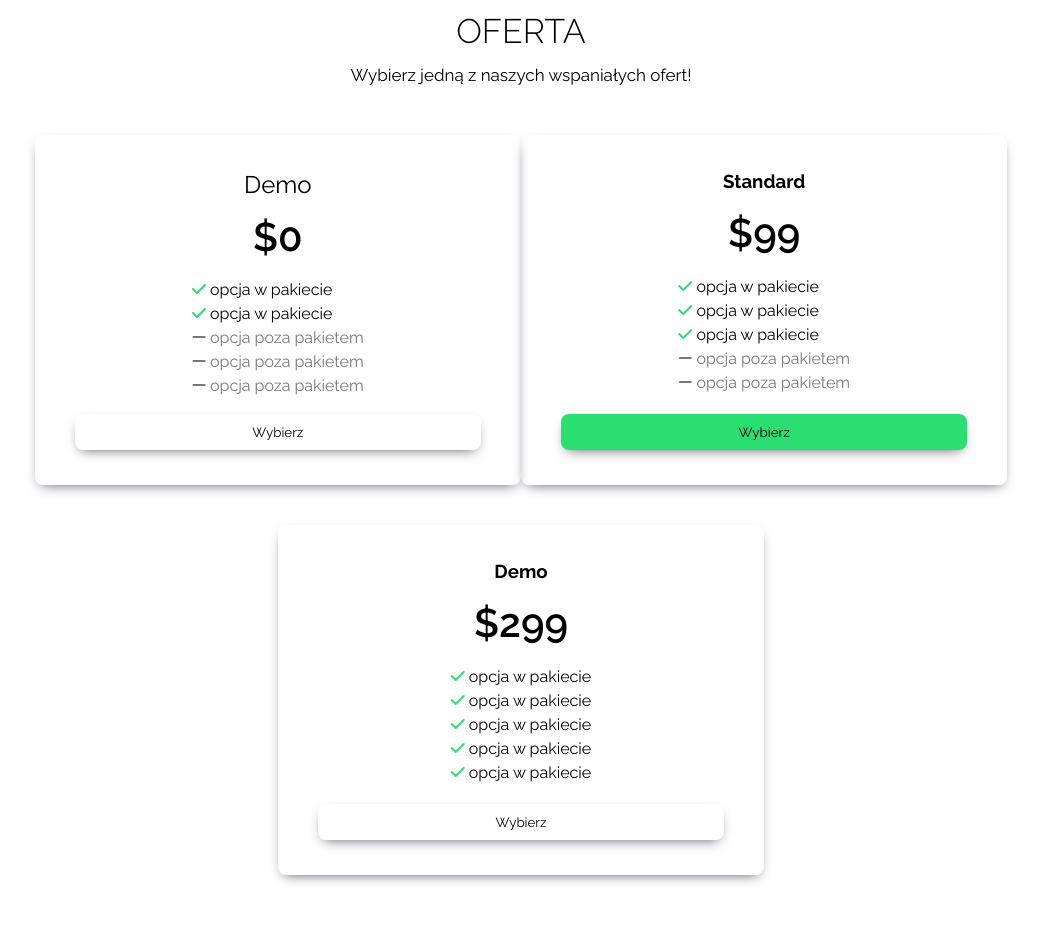
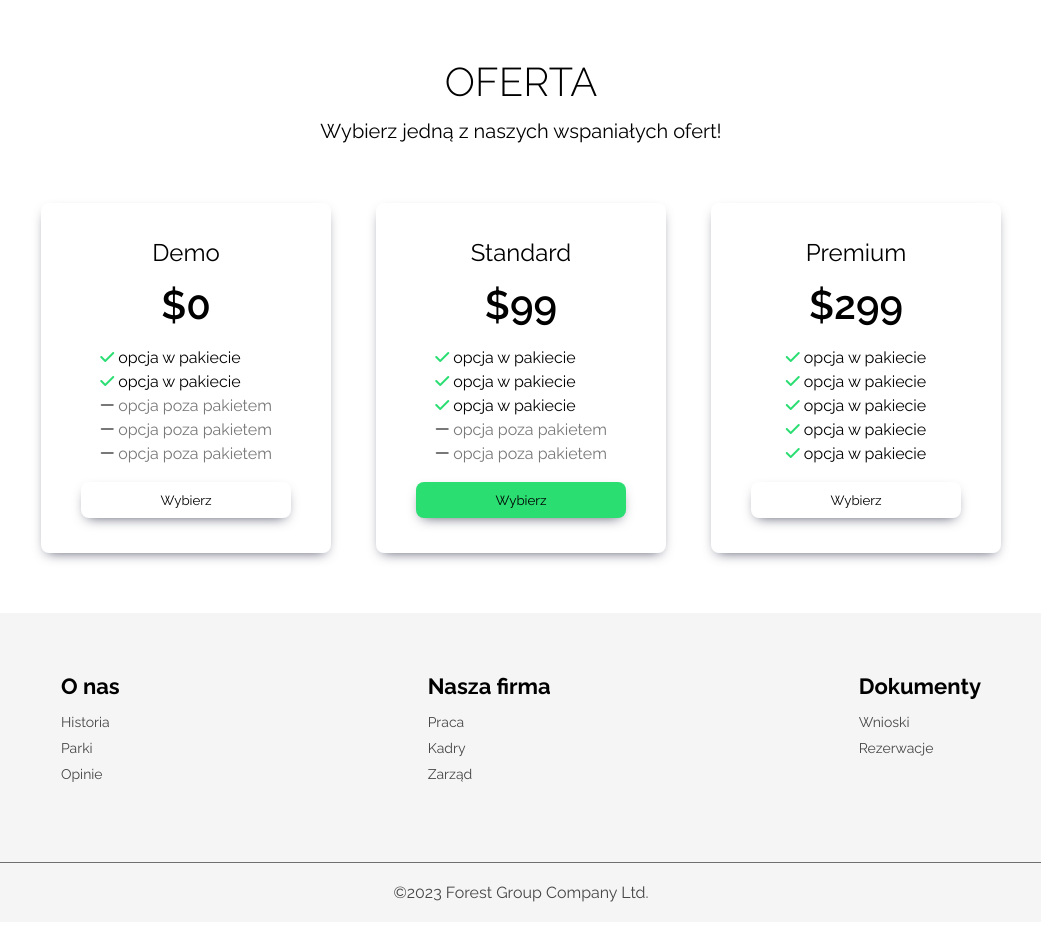
Before and after one commit to Czekol/matura, a website: page index.html in a window 1280 px wide. Shown: the part 1344-2284 px from the top of the page, without its empty margins (119-1160 px from the left). Drawn offline with Linux system fonts and the light colour scheme.

Commit message:
almost finished footer

```diff
--- a/index.html
+++ b/index.html
@@ -87,12 +87,17 @@
 
         <section class="hero-img">
             <div class="hero-img__shadow"></div>
+            <div class="small-wrapper">
                 <div class="hero-img__box">
                     <h2 class="hero-img__box-title">Przygoda dla całej rodziny</h2>
                 </div>
+            </div>
+
+
         </section>
 
         <section class="offers">
+            <div class="small-wrapper">
                 <h2 class="offers__heading">OFERTA</h2>
                 <p class="offers__text">Wybierz jedną z naszych wspaniałych ofert!</p>
 
@@ -103,7 +108,6 @@
                             Demo
                         </h3>
                         <p class="offers__card-price">$0</p>
-                    <!-- offers__card-info-item-check-icon -->
                         <ul class="offers__card-info">
                             <li class="offers__card-info-item"><i
                                     class="fa-solid fa-check  offers__card-info-item-icon offers__card-info-item-icon--check"></i>
@@ -117,7 +121,8 @@
                             <li class="offers__card-info-item offers__card-info-item--excluded">
                                 <i class="fa-solid fa-minus offers__card-info-item-icon"></i> opcja poza pakietem
                             </li>
-                        <li class="offers__card-info-item offers__card-info-item--excluded"><i class="fa-solid fa-minus offers__card-info-item-icon"></i> opcja poza pakietem
+                            <li class="offers__card-info-item offers__card-info-item--excluded"><i
+                                    class="fa-solid fa-minus offers__card-info-item-icon"></i> opcja poza pakietem
                             </li>
                         </ul>
 
@@ -125,7 +130,7 @@
                     </div>
 
                     <div class="offers__card">
-                    <h3 class="offesr__card-title">
+                        <h3 class="offers__card-title">
                             Standard
                         </h3>
                         <p class="offers__card-price">$99</p>
@@ -143,9 +148,11 @@
                                 opcja w pakiecie
                             </li>
                             </li>
-                        <li class="offers__card-info-item offers__card-info-item--excluded"><i class="fa-solid fa-minus offers__card-info-item-icon"></i> opcja poza pakietem
+                            <li class="offers__card-info-item offers__card-info-item--excluded"><i
+                                    class="fa-solid fa-minus offers__card-info-item-icon"></i> opcja poza pakietem
                             </li>
-                        <li class="offers__card-info-item offers__card-info-item--excluded"><i class="fa-solid fa-minus offers__card-info-item-icon"></i> opcja poza pakietem
+                            <li class="offers__card-info-item offers__card-info-item--excluded"><i
+                                    class="fa-solid fa-minus offers__card-info-item-icon"></i> opcja poza pakietem
                             </li>
                         </ul>
                         <button class="offers__card-btn offers__card-btn--cta">Wybierz</button>
@@ -153,8 +160,8 @@
                     </div>
 
                     <div class="offers__card">
-                    <h3 class="offesr__card-title">
-                        Demo
+                        <h3 class="offers__card-title">
+                            Premium
                         </h3>
                         <p class="offers__card-price">$299</p>
 
@@ -183,12 +190,48 @@
                     </div>
 
                 </div>
+            </div>
+
         </section>
 
     </main>
 
 
+    <footer class="footer">
+    <div class="small-wrapper">
+        <h3 class="footer__heading "><i class="fa-solid fa-tree"></i> Forest</h3>
+        <div class="footer__boxes">
 
+
+
+            <div class="footer__box">
+                <h3 class="footer__box-title">O nas</h3>
+                <a href="#" class="footer__box-link">Historia</a>
+                <a href="#" class="footer__box-link">Parki</a>
+                <a href="#" class="footer__box-link">Opinie</a>
+            </div>
+
+            <div class="footer__box">
+                <h3 class="footer__box-title">Nasza firma</h3>
+                <a href="#" class="footer__box-link">Praca</a>
+                <a href="#" class="footer__box-link">Kadry</a>
+                <a href="#" class="footer__box-link">Zarząd</a>
+            </div>
+
+            <div class="footer__box">
+                <h3 class="footer__box-title">Dokumenty</h3>
+                <a href="#test" class="footer__box-link">Wnioski</a>
+                <a href="#" class="footer__box-link">Rezerwacje</a>
+            </div>
+
+        </div>
+
+
+    </div>
+    <p class="footer__bottom-text">&copy;<span class="footer__current-year"></span> Forest Group Company
+        Ltd.
+    </p>
+</footer>
     <script src="/dist/js/script.min.js"></script>
 </body>
 
--- a/src/js/script.js
+++ b/src/js/script.js
@@ -1,11 +1,24 @@
-const burgerBtn = document.querySelector('.nav__burger-btn')
-const mobileLinks = document.querySelector('.nav__mobile-links')
-const navShadow = document.querySelector('.nav__shadow')
+// HAMBURGER MENU
+const burgerBtn = document.querySelector('.nav__burger-btn');
+const mobileLinks = document.querySelector('.nav__mobile-links');
+const navShadow = document.querySelector('.nav__shadow');
+// CURRENT YEAR IN FOOTER
+const footerYear = document.querySelector('.footer__current-year');
 
 const navToggle = () => {
-    mobileLinks.classList.toggle('show-links')
-    navShadow.classList.toggle('show-shadow')
-    burgerBtn.classList.toggle('rotate-burger-btn')
-}
-burgerBtn.addEventListener('click',navToggle)
-navShadow.addEventListener('click',navToggle)
+	mobileLinks.classList.toggle('show-links');
+	navShadow.classList.toggle('show-shadow');
+	burgerBtn.classList.toggle('rotate-burger-btn');
+};
+
+// --- ---
+
+const handleCurrentYear = () => {
+	const currentYear = new Date().getFullYear();
+    footerYear.textContent = currentYear
+};
+
+handleCurrentYear();
+
+burgerBtn.addEventListener('click', navToggle);
+navShadow.addEventListener('click', navToggle);
--- a/src/sass/_colors.scss
+++ b/src/sass/_colors.scss
@@ -2,4 +2,7 @@ $black: #000;
 $white: #fff;
 $gray: #414141;
 $gray2: #787878;
+$gray3: #464646;
+$btgray: #707070;
 $lime: #2ade72;
+$light-gray: #f5f5f5;
--- /dev/null
+++ b/src/sass/_footer.scss
@@ -0,0 +1,45 @@
+@use 'colors' as color;
+
+.footer {
+	background-color: color.$light-gray;
+
+	&__heading {
+		display: none;
+	}
+
+	&__boxes {
+		text-align: center;
+		padding: 6rem 2rem;
+	}
+
+	&__box {
+		display: flex;
+		flex-direction: column;
+
+		&:last-child &-link:last-of-type {
+			margin-bottom: 0;
+		}
+
+		&-title {
+			margin-bottom: 1.5rem;
+			font-size: 2.2rem;
+		}
+
+		&-link {
+			margin-bottom: 1rem;
+			color: color.$gray3;
+			font-size: 1.4rem;
+			font-weight: 400;
+			&:last-child {
+				margin-bottom: 2rem;
+			}
+		}
+	}
+
+	&__bottom-text {
+		padding: 2rem;
+		border-top: 1px solid color.$btgray;
+		color: color.$gray3;
+		text-align: center;
+	}
+}
--- a/src/sass/_nav.scss
+++ b/src/sass/_nav.scss
@@ -88,7 +88,3 @@
 	display: flex;
 	justify-content: space-between;
 }
-
-@media (width >= 768p) {
-
-}
--- a/src/sass/_style.scss
+++ b/src/sass/_style.scss
@@ -7,11 +7,18 @@ body {
 	font-size: 1.6rem;
 	font-family: 'Raleway', sans-serif;
 	font-weight: 400;
+	overflow-x: hidden;
 }
 
 .wrapper {
-	margin: 0 auto;
+	margin-inline: auto;
 	max-width: 1200px;
+	width: 100%;
+}
+
+.small-wrapper {
+	margin-inline: auto;
+	max-width: 960px;
 	width: 100%;
 }
 
@@ -65,10 +72,10 @@ body {
 // ABOUT-US
 
 .about-us {
-	padding: 4rem 2rem;
+	padding: 6rem 2rem;
 	&__heading {
 		margin-bottom: 3.5rem;
-		font-size: 2.4rem;
+		font-size: 3.4rem;
 		text-align: center;
 		font-weight: 300;
 	}
@@ -124,7 +131,7 @@ body {
 // HERO-IMG
 
 .hero-img {
-	padding: 0 3.2rem;
+	padding: 0 2rem;
 	position: relative;
 	display: flex;
 	justify-content: center;
@@ -132,6 +139,8 @@ body {
 	height: clamp(215px, 25vh, 300px);
 	background-image: url('/dist/img/mobile-girl.jpg');
 	background-position: center;
+	z-index: -2;
+
 	&__shadow {
 		position: absolute;
 		top: 0;
@@ -139,11 +148,10 @@ body {
 		bottom: 0;
 		right: 0;
 		background-color: rgba(0, 0, 0, 0.449);
+		z-index: -1;
 	}
 
 	&__box {
-		max-width: 960px;
-		width: 100%;
 		border: 2px solid color.$white;
 		z-index: 32;
 		padding: 2rem;
@@ -159,7 +167,7 @@ body {
 // OFFERS
 
 .offers {
-	padding: 6rem 3.2rem;
+	padding: 6rem 2rem;
 	text-align: center;
 	&__heading {
 		font-size: 3.4rem;
@@ -168,7 +176,7 @@ body {
 	}
 
 	&__text {
-		margin: 1.4rem  0 3rem;
+		margin: 1.4rem 0 2rem;
 		font-size: 1.7rem;
 	}
 
@@ -178,14 +186,11 @@ body {
 		justify-content: space-between;
 		padding: 3.5rem 4rem;
 		width: 100%;
-		height: 350px;
+		min-height: 350px;
 		border-radius: 8px;
 		box-shadow: 0px 5px 13px -6px rgba(66, 68, 90, 1);
-
-		margin: 2rem 0;
-
+		margin-top: 4rem;
 		&-title {
-			// margin-bottom: -1rem;
 			font-size: 2.4rem;
 			font-weight: 400;
 		}
@@ -197,14 +202,12 @@ body {
 
 		&-info {
 			margin: 0 auto;
-			// margin: 2rem 0;
 			&-item {
-				margin: .5rem 0;
+				margin: 0.5rem 0;
 				text-align: left;
 
 				&-icon {
-
-					&--check{
+					&--check {
 						color: color.$lime;
 					}
 				}
@@ -212,7 +215,6 @@ body {
 				&--excluded {
 					color: color.$gray2;
 				}
-
 			}
 		}
 
--- a/src/sass/main.scss
+++ b/src/sass/main.scss
@@ -1,7 +1,8 @@
 @use 'reset';
 @use 'colors' as color ;
+@use 'nav';
 @use 'style';
-@use 'nav';
+@use 'footer';
 @use './rwd/small';
 @use './rwd/medium';
 @use './rwd/large';
--- a/src/sass/rwd/_large.scss
+++ b/src/sass/rwd/_large.scss
@@ -1,7 +1,6 @@
 @use 'colors' as color;
 
 @media (width >= 992px) {
-
 	// NAV
 
 	.nav {
@@ -69,12 +68,11 @@
 		}
 	}
 
-
 	// ABOUT-US
 
 	.about-us {
 		&__heading {
-			font-size: 3.2rem;
+			font-size: 4rem;
 		}
 
 		&__box {
@@ -104,37 +102,47 @@
 	// HERO-IMG
 
 	.hero-img {
-		padding: 0 3.2rem;
 		min-height: 325px;
 		background-image: url('/dist/img/desktop-girl.jpg');
 
-
 		&__box {
-			max-width: 960px;
-			width: 100%;
 			padding: 2.6rem;
 			&-title {
 				font-size: 4.5rem;
 			}
 		}
 	}
+
+	.offers {
+		&__heading {
+			font-size: 4rem;
+		}
+
+		&__text {
+			font-size: 2rem;
+		}
+
+		&__cards {
+			justify-content: space-between;
+			flex-wrap: nowrap;
+		}
+
+		&__card {
+			width: calc(100% / 3 - 3rem);
+			&:last-child {
+				margin-inline: 0;
+			}
+		}
+	}
 }
 
 @media (width >= 1200px) {
-
 	// ABOUT-US
 
 	.about-us {
-		&__heading {
-			font-size: 3.4rem;
-		}
-
 		&__box {
-
-
 			&-img {
 				min-height: 325px;
-
 			}
 			&-text {
 				&-title {
--- a/src/sass/rwd/_medium.scss
+++ b/src/sass/rwd/_medium.scss
@@ -35,7 +35,7 @@
 
 	.about-us {
 		&__heading {
-			font-size: 2.8rem;
+			font-size: 3.6rem;
 		}
 
 		&__box {
@@ -56,17 +56,13 @@
 
 	// HERO-IMG
 
-
 	.hero-img {
 		padding: 0 3.2rem;
 
 		&__box {
-			max-width: 960px;
-			width: 100%;
 			padding: 2.6rem;
 			&-title {
 				font-size: 2.9rem;
-			}
 			}
 		}
 	}
@@ -74,52 +70,24 @@
 	//  OFFERS
 
 	.offers {
-	padding: 6rem 3.2rem;
-	text-align: center;
 		&__heading {
-		font-size: 3.4rem;
-		font-weight: 300;
-		text-transform: uppercase;
+			font-size: 3.6rem;
 		}
 
 		&__text {
-		margin: 1.4rem  0 3rem;
-		font-size: 1.7rem;
+			font-size: 1.8rem;
 		}
 		&__cards {
 			display: flex;
-		justify-content: center;
+			justify-content: space-between;
 			flex-wrap: wrap;
 		}
 		&__card {
-		padding: 3.5rem 4rem;
-		width: 40%;
-		height: 350px;
+			width: calc(50% - 2rem);
 
-		margin: 2rem 0;
-
-		&-title {
-			// margin-bottom: -1rem;
-			font-size: 2.4rem;
-		}
-
-		&-price {
-			font-size: 4rem;
-		}
-
-		&-info {
-			// margin: 2rem 0;
-			&-item {
-				margin: .5rem 0;
-
-
-
-			}
-		}
-
-		&-btn {
-			padding: 1rem;
-
+			&:last-child {
+				margin-inline:  auto;
 			}
 		}
 	}
+}
--- a/src/sass/rwd/_small.scss
+++ b/src/sass/rwd/_small.scss
@@ -15,4 +15,14 @@
 			}
 		}
 	}
+
+	// FOOTER
+
+	.footer {
+		&__boxes {
+			display: flex;
+			justify-content: space-between;
+			text-align: left;
+		}
+	}
 }
```
Also changed, not shown: dist/css/main.min.css, dist/js/script.min.js, 2 other files. Lines whose indentation alone changed are shown as unchanged.
